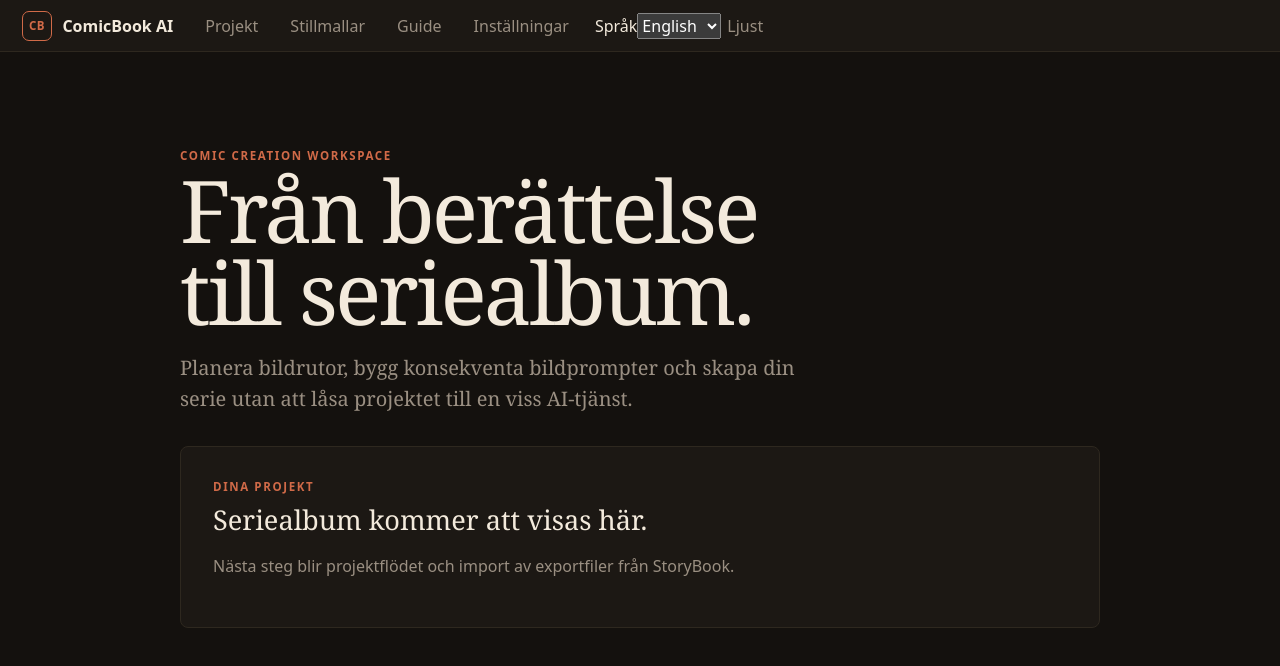
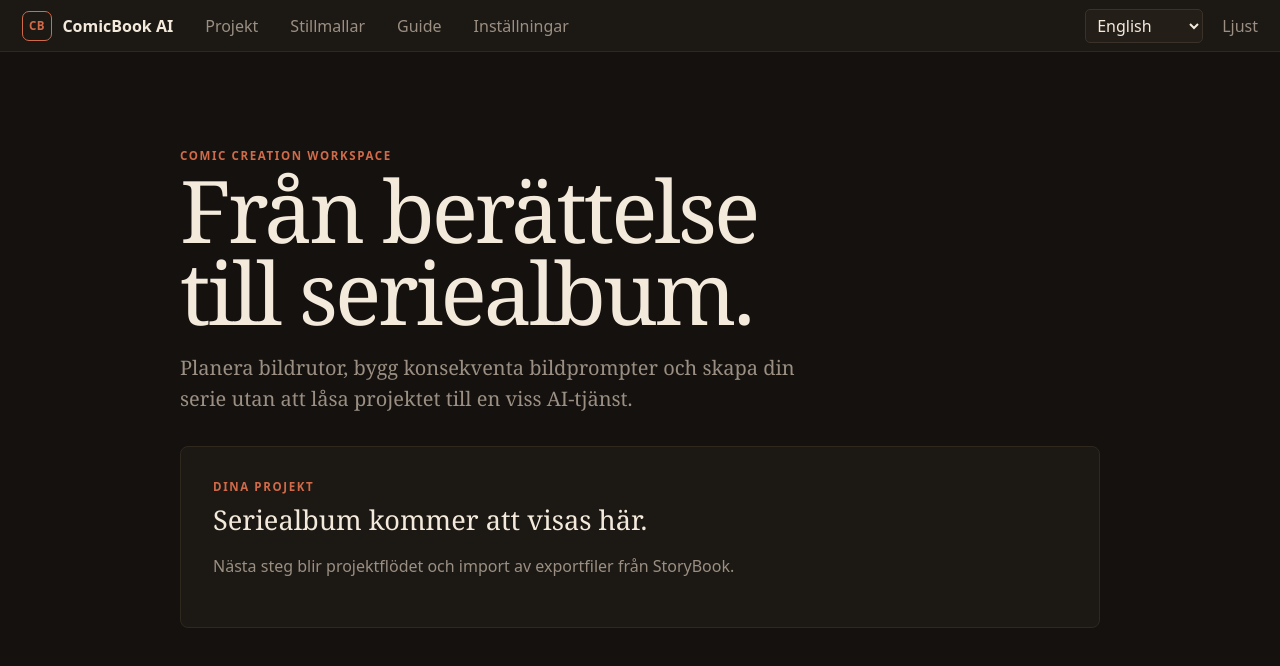
Before and after one commit to kaampi/Comic, a React (Vite) app: page / in a window 1280 px wide. Shown: the top 666 px of the page. Built offline with nearby package versions, Linux system fonts and the light colour scheme.

Commit message:
Style top navigation and light theme

```diff
--- a/src/styles.css
+++ b/src/styles.css
@@ -188,3 +188,33 @@ h2 { margin: 0; font-size: 1.05rem; }
   .ai-options { grid-template-columns: 1fr; }
   .home { padding-top: 2.5rem; }
 }
+[data-theme="light"] {
+  --bg: #f3ebe0; --panel: #faf5ed; --paper: #fffdf8; --raised: #efe6d8;
+  --border: #d4c6b4; --border-soft: #e4d8c8; --text: #2a2218;
+  --text-dim: #6b5f52; --text-faint: #8a7d70; --ink: #c24f30;
+  --shadow: 0 12px 28px rgb(42 34 24 / .14);
+}
+.top-menu { position: relative; }
+.menu-panel {
+  position: absolute; top: calc(100% + .65rem); left: 0; z-index: 50;
+  width: 230px; padding: .35rem; border: 1px solid var(--border);
+  border-radius: 8px; background: var(--raised); box-shadow: var(--shadow);
+}
+.menu-item { width: 100%; padding: .5rem .6rem; border: 0; border-radius: 5px; background: transparent; text-align: left; cursor: pointer; }
+.menu-item:hover { background: var(--paper); }
+.menu-divider { height: 1px; margin: .3rem 0; background: var(--border-soft); }
+.menu-empty { display: block; padding: .45rem .6rem; color: var(--text-faint); font-size: .85rem; }
+.top-chrome { display: flex; align-items: center; gap: .8rem; margin-left: auto; }
+.locale-select select {
+  padding: .25rem 1.7rem .25rem .45rem; border: 1px solid var(--border);
+  border-radius: 5px; background: var(--paper); color: var(--text);
+}
+.theme-toggle.is-on { color: var(--text); }
+.visually-hidden {
+  position: absolute; width: 1px; height: 1px; padding: 0; margin: -1px;
+  overflow: hidden; clip: rect(0,0,0,0); white-space: nowrap; border: 0;
+}
+@media (max-width: 720px) {
+  .topbar { gap: .65rem; overflow-x: auto; }
+  .brand > span:last-child { display: none; }
+}
```
